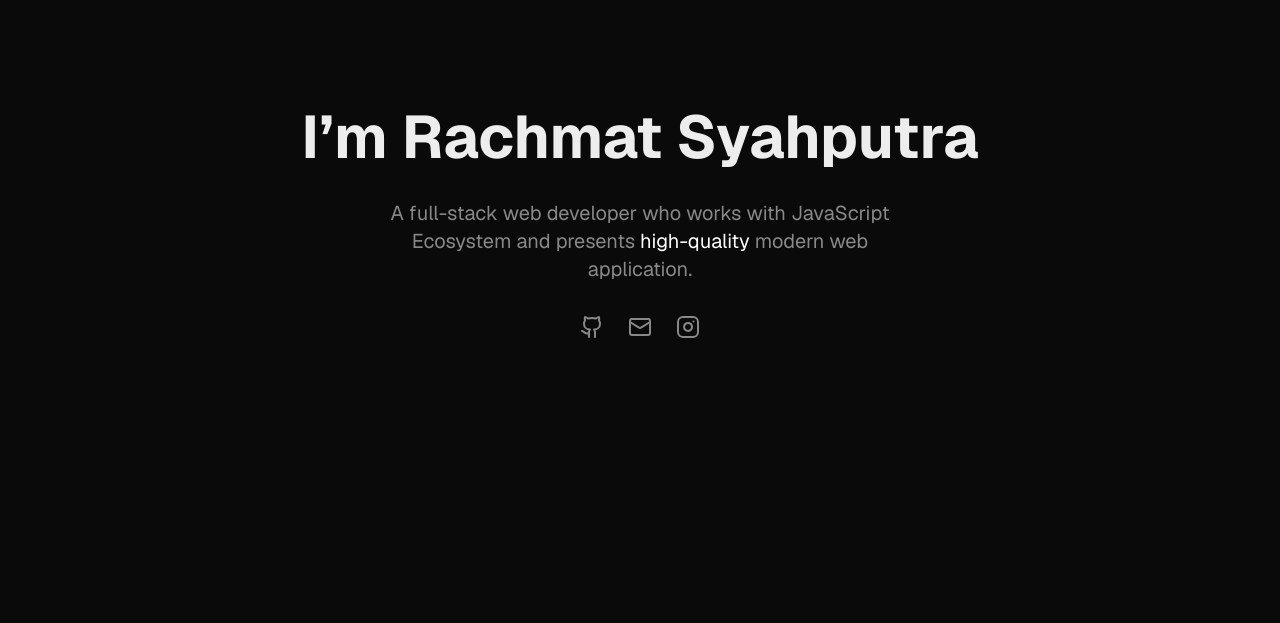
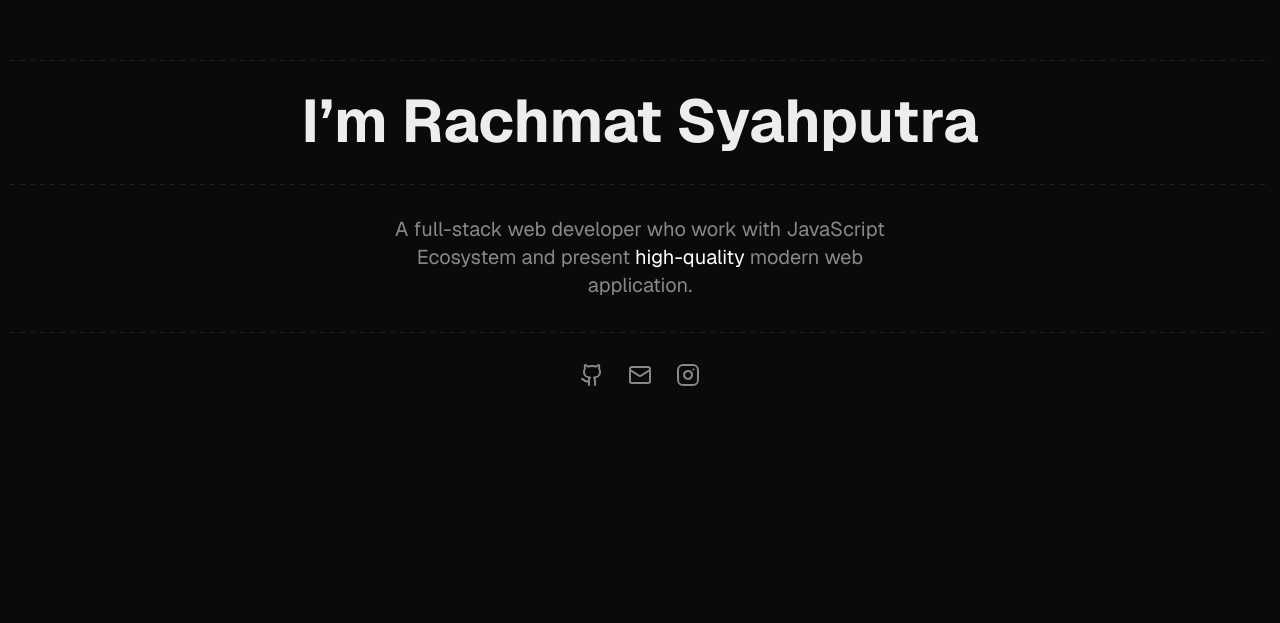
Before and after one commit to rach-syahputra/personal-website, a Next.js app: page / in a window 1280 px wide. Shown: the part 177-800 px from the top of the page. Built offline with nearby package versions, Linux system fonts and the light colour scheme.

Commit message:
add vertical line component

```diff
--- a/src/app/components/home-content.tsx
+++ b/src/app/components/home-content.tsx
@@ -1,18 +1,22 @@
+import { Github, Instagram, Mail } from 'lucide-react'
+import Link from 'next/link'
 import Description from '@/components/description'
 import Header from '@/components/header'
 import Section from '@/components/section'
-import { Github, Instagram, Mail } from 'lucide-react'
-import Link from 'next/link'
+import VerticalLine from '@/components/vertical-line'
 
 export default function HomeContent() {
   return (
     <Section id='home' className='relative py-32 lg:h-screen lg:py-0'>
+      <VerticalLine animationDelay='1000' />
       <Header>I&rsquo;m Rachmat Syahputra</Header>
+      <VerticalLine animationDelay='1050' />
       <Description className='px-8'>
-        A full-stack web developer who works with JavaScript Ecosystem and
-        presents <span className='text-white'>high-quality</span> modern web
+        A full-stack web developer who work with JavaScript Ecosystem and
+        present <span className='text-white'>high-quality</span> modern web
         application.
       </Description>
+      <VerticalLine animationDelay='1100' />
       <div className='flex gap-6'>
         <Link href='https://github.com/rach-syahputra/' target='_blank'>
           <Github color='#888888' />
--- a/src/app/globals.css
+++ b/src/app/globals.css
@@ -1,6 +1,15 @@
 @tailwind base;
 @tailwind components;
 @tailwind utilities;
+
+:root {
+  --primary: #f75f8f;
+  --dark: #0a0a0a;
+  --dark-hover: #1a1a1a;
+  --light: #ededed;
+  --light-hover: #dddddd;
+  --gray: #888888;
+}
 
 html {
   overflow-x: hidden;
@@ -11,3 +20,70 @@ html {
 body {
   font-family: var(--font-geist);
 }
+
+/* vertical line */
+
+.animation-delay-1000 {
+  animation-delay: 1s;
+}
+
+.animation-delay-1050 {
+  animation-delay: 1050ms;
+}
+
+.animation-delay-1100 {
+  animation-delay: 1.1s;
+}
+
+.vertical-line {
+  position: absolute;
+  top: 0;
+  left: -2.5%;
+  width: 105%;
+  height: 2px;
+  color: var(--dark);
+  background: repeating-linear-gradient(
+    90deg,
+    var(--gray) 0 5px,
+    var(--dark) 0 10px
+  );
+  opacity: 0.2;
+}
+
+.vertical-line-animation {
+  position: absolute;
+  top: 0;
+  left: -2.5%;
+  width: 0;
+  height: 2px;
+  opacity: 0;
+  color: var(--dark);
+  background: repeating-linear-gradient(
+    90deg,
+    var(--light) 0 5px,
+    var(--dark) 0 10px
+  );
+  animation-name: verticalLine;
+  animation-duration: 800ms;
+  animation-timing-function: ease-in-out;
+}
+
+@keyframes verticalLine {
+  0% {
+    left: 0;
+    opacity: 0;
+  }
+
+  35% {
+    width: 200px;
+    opacity: 0.5;
+  }
+
+  100% {
+    left: 105%;
+    opacity: 0;
+    width: 0;
+  }
+}
+
+/*  */
--- /dev/null
+++ b/src/components/vertical-line.tsx
@@ -0,0 +1,18 @@
+import React from 'react'
+
+// the animation is generated using css in global.css
+
+export default function VerticalLine({
+  animationDelay
+}: {
+  animationDelay: '1000' | '1050' | '1100'
+}) {
+  return (
+    <div className='relative w-full'>
+      <hr className='vertical-line' />
+      <hr
+        className={`vertical-line-animation animation-delay-${animationDelay}`}
+      />
+    </div>
+  )
+}
--- a/tailwind.config.ts
+++ b/tailwind.config.ts
@@ -11,12 +11,12 @@ export default {
   theme: {
     extend: {
       colors: {
-        primary: '#F75F8F',
-        dark: '#0A0A0A',
-        'dark-hover': '#1A1A1A',
-        light: '#EDEDED',
-        'light-hover': '#DDDDDD',
-        gray: '#888888'
+        primary: 'var(--primary)',
+        dark: 'var(--dark)',
+        'dark-hover': 'var(--dark-hover)',
+        light: 'var(--light)',
+        'light-hover': 'var(--light-hover)',
+        gray: 'var(--gray)'
       },
       boxShadow: {
         default: '0 0 0 1px rgba(237, 237, 237, 0.3)'
```
